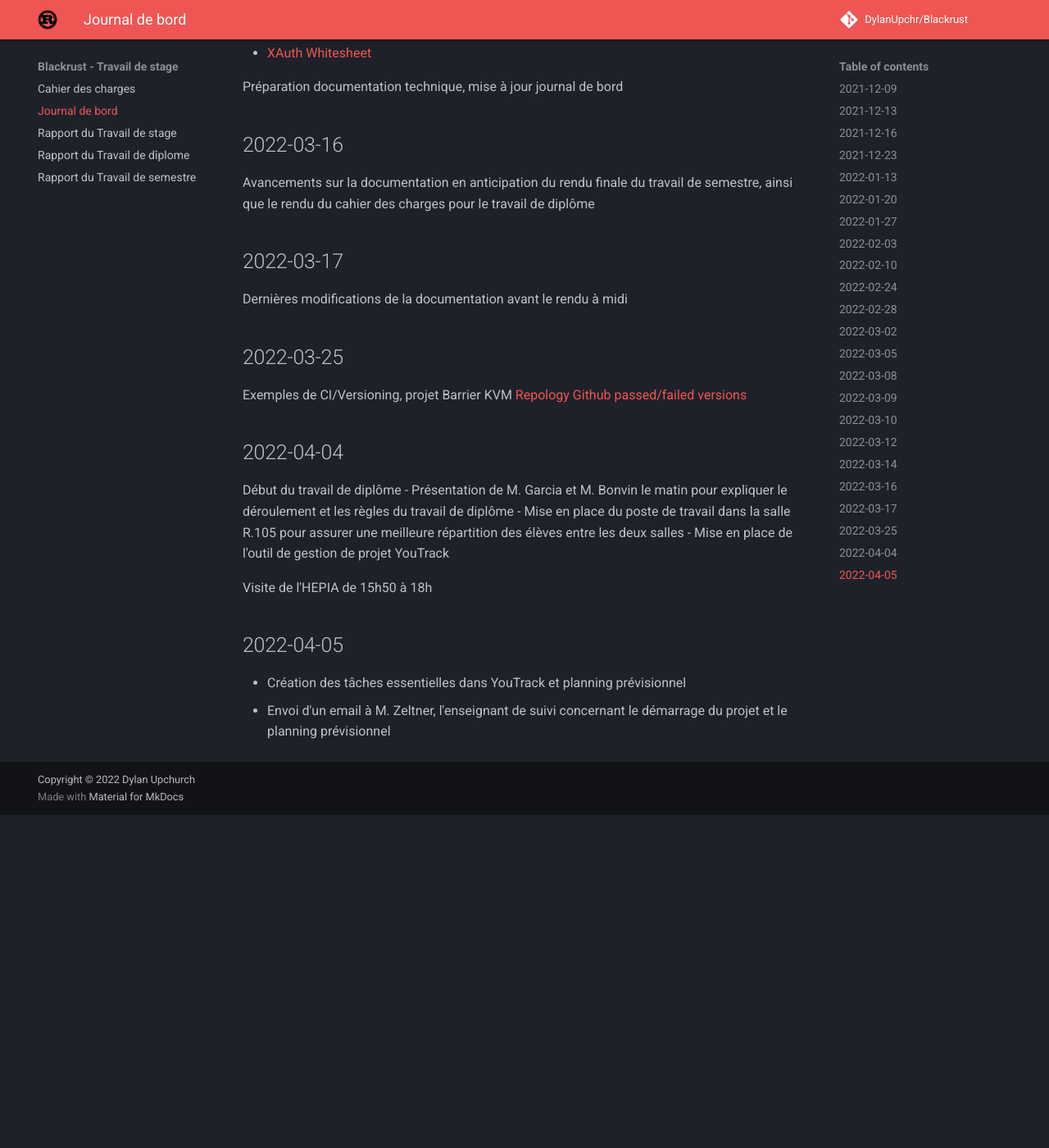
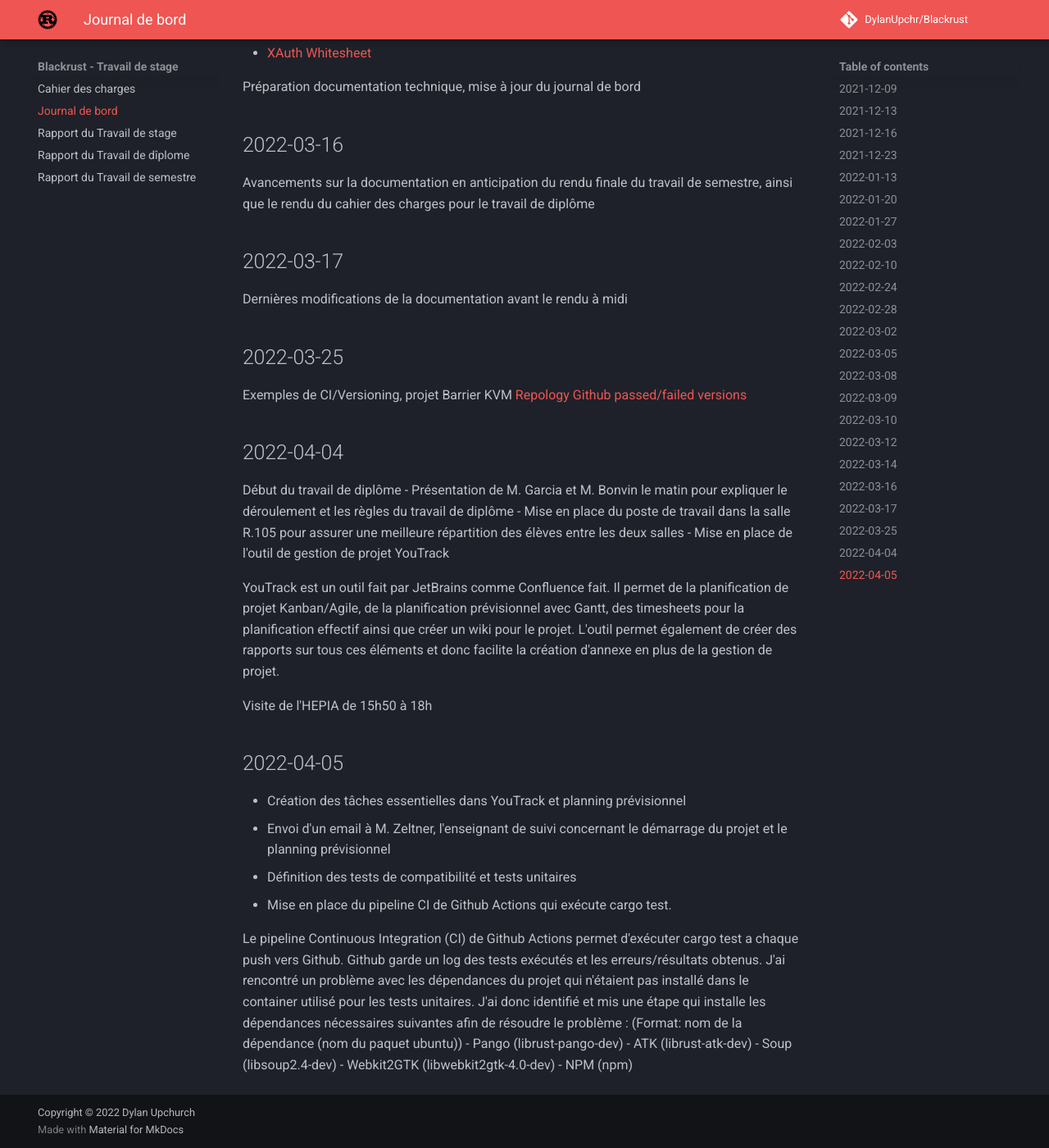
Before and after one commit to DylanUpchr/Blackrust, an MkDocs documentation site: the page built from docs/jdb.md, in a window 1280 px wide and 1400 px high, scrolled down 3807 px. Shown: the whole window at 82% size. Built offline with MkDocs 1.6.1 and Material for MkDocs 9.7.7, drawn with Linux system fonts in a browser that asks for light colours; comment, search, counter and statistics services are not loaded; before the commit the page ends 4801 px from its top, so only the background shows below that.

Commit message:
Updated jdb

```diff
--- a/docs/jdb.md
+++ b/docs/jdb.md
@@ -86,7 +86,7 @@
 - [Exemple de client XDMCP en C](https://github.com/astrand/xdmcpc)
 - [XAuth Whitesheet](https://www.x.org/releases/current/doc/man/man1/xauth.1.xhtml)
 
-Préparation documentation technique, mise à jour journal de bord
+Préparation documentation technique, mise à jour du journal de bord
 
 ## 2022-03-16
 Avancements sur la documentation en anticipation du rendu finale du travail de semestre, ainsi que le rendu du cahier des charges pour le travail de diplôme
@@ -105,8 +105,20 @@
 - Mise en place du poste de travail dans la salle R.105 pour assurer une meilleure répartition des élèves entre les deux salles
 - Mise en place de l'outil de gestion de projet YouTrack
 
+YouTrack est un outil fait par JetBrains comme Confluence fait. Il permet de la planification de projet Kanban/Agile, de la planification prévisionnel avec Gantt, des timesheets pour la planification effectif ainsi que créer un wiki pour le projet. L'outil permet également de créer des rapports sur tous ces éléments et donc facilite la création d'annexe en plus de la gestion de projet.
+
 Visite de l'HEPIA de 15h50 à 18h
 
 ## 2022-04-05
 - Création des tâches essentielles dans YouTrack et planning prévisionnel
 - Envoi d'un email à M. Zeltner, l'enseignant de suivi concernant le démarrage du projet et le planning prévisionnel
+- Définition des tests de compatibilité et tests unitaires
+- Mise en place du pipeline CI de Github Actions qui exécute cargo test.
+
+Le pipeline Continuous Integration (CI) de Github Actions permet d'exécuter cargo test a chaque push vers Github. Github garde un log des tests exécutés et les erreurs/résultats obtenus. J'ai rencontré un problème avec les dépendances du projet qui n'étaient pas installé dans le container utilisé pour les tests unitaires. J'ai donc identifié et mis une étape qui installe les dépendances nécessaires suivantes afin de résoudre le problème :
+(Format: nom de la dépendance (nom du paquet ubuntu))
+- Pango (librust-pango-dev)
+- ATK (librust-atk-dev)
+- Soup (libsoup2.4-dev)
+- Webkit2GTK (libwebkit2gtk-4.0-dev)
+- NPM (npm)
```
